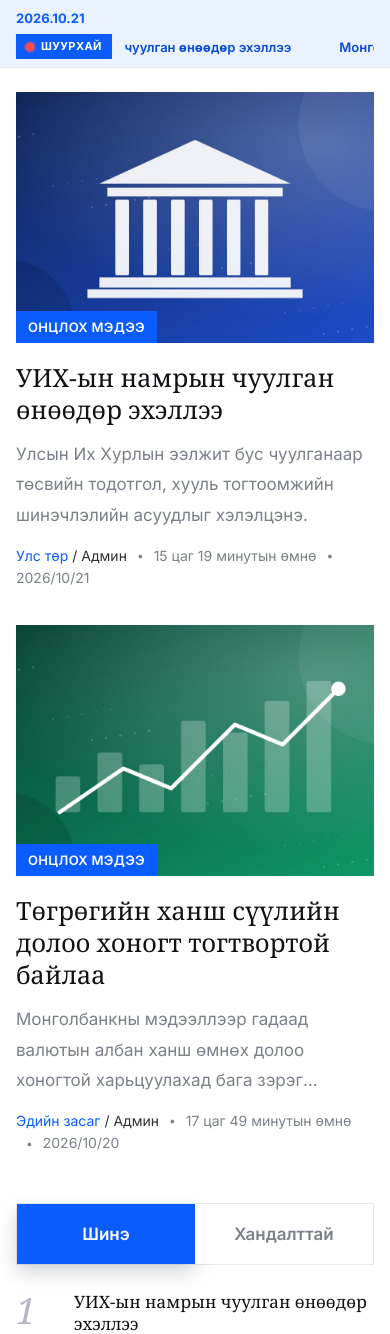
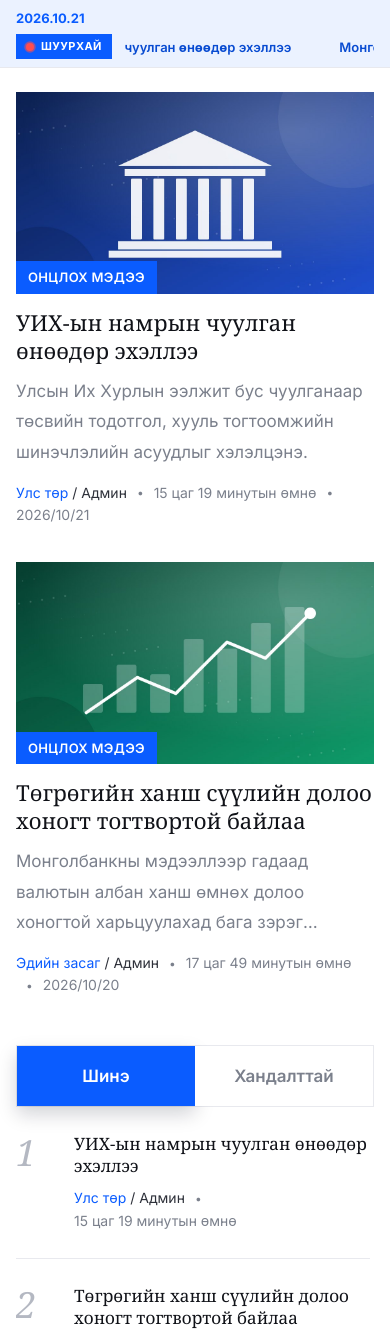
Before and after one commit to ItzMESs/medee, a PHP site: page / in a window 390 px wide. Shown: the part 68-1402 px from the top of the page. Run offline with PHP 8.4, Linux system fonts and the light colour scheme; data comes from the database, SQL or seed files in the repository; data that the repository does not hold is empty; some libraries are stand-ins or nearby versions.

Commit message:
Нүүрний онцлох зургийг жижигрүүлэв, админ дахь жижиг алдаа засав, хамгаалалтын header нэмэв
Co-Authored-By: Claude Opus 5.5 <noreply@anthropic.com>
Claude-Session: https://claude.ai/code/session_01JvAJfAud3Ah2p7wG7HWkKJ

```diff
--- a/php/assets/css/admin.css
+++ b/php/assets/css/admin.css
@@ -24,7 +24,7 @@ h3 { font-size: 15px; margin: 0 0 12px; }
 .admin-main { padding: 28px 32px; min-width: 0; }
 
 .panel { background: #fff; border-radius: 8px; padding: 18px 20px; margin-bottom: 20px; box-shadow: 0 1px 2px rgba(0,0,0,.05); }
-.panel-head { display: flex; justify-content: space-between; align-items: center; gap: 12px; margin-bottom: 16px; }
+.panel-head { display: flex; justify-content: space-between; align-items: center; gap: 12px; margin-bottom: 16px; flex-wrap: wrap; }
 .panel-head h1, .panel-head h2 { margin: 0; }
 .narrow-panel { max-width: 720px; }
 
@@ -129,7 +129,7 @@ code { background: #e5e7eb; padding: 1px 5px; border-radius: 4px; font-size: 13p
 .legend .sw:first-child { margin-left: 0; }
 .legend .sw.pv { background: #fca5a5; }
 .legend .sw.av { background: var(--brand); }
-.tabs { display: flex; gap: 4px; background: var(--bg); padding: 3px; border-radius: 6px; }
+.tabs { display: flex; gap: 4px; background: var(--bg); padding: 3px; border-radius: 6px; flex-wrap: wrap; max-width: 100%; }
 .tabs a { padding: 5px 12px; border-radius: 5px; color: var(--ink); font-size: 14px; }
 .tabs a.active { background: #fff; box-shadow: 0 1px 2px rgba(0,0,0,.08); font-weight: 600; }
 .tabs a:hover { text-decoration: none; }
--- a/php/assets/css/style.css
+++ b/php/assets/css/style.css
@@ -132,7 +132,7 @@ body.drawer-open .drawer-overlay { opacity: 1; pointer-events: auto; }
 .card-title a:hover { color: var(--brand); }
 .excerpt { color: var(--muted); font-size: 16px; line-height: 1.8; margin: 0 0 14px; display: -webkit-box; -webkit-line-clamp: 3; -webkit-box-orient: vertical; overflow: hidden; }
 
-.card-feature .card-img { aspect-ratio: 10 / 7; }
+.card-feature .card-img { aspect-ratio: 16 / 9; }
 .card-label { position: absolute; left: 0; bottom: 0; background: var(--brand); color: #fff; font-size: 15px; font-weight: 600; text-transform: uppercase; letter-spacing: .3px; padding: 6px 12px; }
 .card-feature .card-body { padding-top: 26px; }
 .card-feature .card-title { font-size: 34px; line-height: 1.28; margin-bottom: 20px; display: -webkit-box; -webkit-line-clamp: 4; -webkit-box-orient: vertical; overflow: hidden; }
@@ -416,8 +416,8 @@ body.drawer-open .drawer-overlay { opacity: 1; pointer-events: auto; }
   .strip-breaking { flex-basis: 100%; }
   .site-main { padding: 24px 0 48px; }
   .featured-pair { grid-template-columns: 1fr; gap: 36px; }
-  .card-feature .card-title { font-size: 25px; margin-bottom: 14px; }
-  .card-feature .card-body { padding-top: 18px; }
+  .card-feature .card-title { font-size: 22px; margin-bottom: 12px; -webkit-line-clamp: 3; }
+  .card-feature .card-body { padding-top: 14px; }
   .card-label { font-size: 13px; }
   .grid-4, .grid-3 { grid-template-columns: 1fr 1fr; gap: 28px 16px; }
   .card-title { font-size: 16px; }
--- a/php/templates/admin/article-form.php
+++ b/php/templates/admin/article-form.php
@@ -71,7 +71,7 @@
 
     <div class="panel">
       <h3>Нүүр зураг</h3>
-      <img id="image-preview" src="<?= e(media($article['image'])) ?>" alt="" class="<?= $article['image'] ? '' : 'hidden' ?>">
+      <img id="image-preview"<?= $article['image'] ? ' src="' . e(media($article['image'])) . '"' : '' ?> alt="" class="<?= $article['image'] ? '' : 'hidden' ?>">
       <input type="file" name="image" accept="image/jpeg,image/png,image/webp,image/gif" id="image-input">
       <?php if ($article['image']): ?><label class="check"><input type="checkbox" name="remove_image" value="1"> Зургийг устгах</label><?php endif; ?>
       <small class="muted">Facebook-д 1200×630 хэмжээтэй зураг хамгийн сайн харагдана.</small>
```
Also changed, not shown: php/.htaccess, 2 other files.
